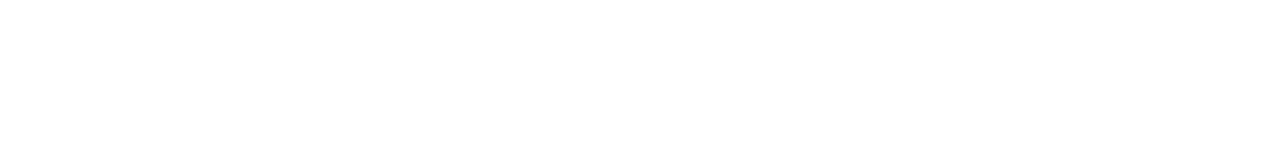
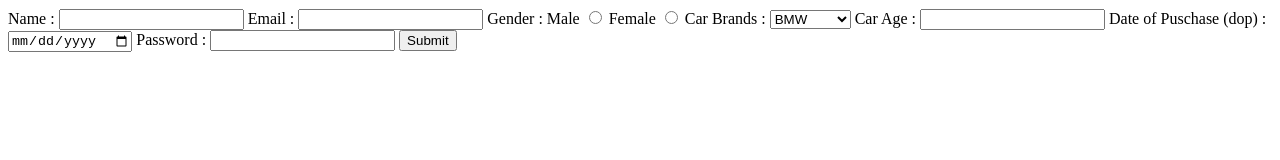
Before and after one commit to acciojob/car-insurance-form-Amithariyale, a website: page main.html in a window 1280 px wide. Drawn offline with Linux system fonts and the light colour scheme.

Commit message:
created a submission

```diff
--- a/main.html
+++ b/main.html
@@ -8,6 +8,30 @@
 
 <body>
 	<!-- the entire body must be written by student -->
+	<form action="" method="post">
+		<label for="name">Name :</label>
+		<input type="text" id="name" required>
+		<label for="email">Email :</label>
+		<input type="email" id="email" required>
+		<label>Gender :</label>
+		<label for="male">Male</label>
+		<input name="gender" type="radio" id="male" required>
+		<label for="female">Female</label>
+		<input name="gender" type="radio" id="female" required>
+		<label for="cars">Car Brands :</label>
+		<select id="cars">
+			<option>BMW</option>
+			<option>Audi</option>
+			<option>Mercedez</option>
+		</select>
+		<label for="carage">Car Age :</label>
+		<input type="number" id="carage" required>
+		<label for="dop">Date of Puschase (dop) :</label>
+		<input type="date" id="dop" required>
+		<label for="password">Password :</label>
+		<input type="password" id="password" required>
+		<button type="submit">Submit</button>
+	</form>
     <script type="text/javascript" src="./script.js">
 </script>
 
```
